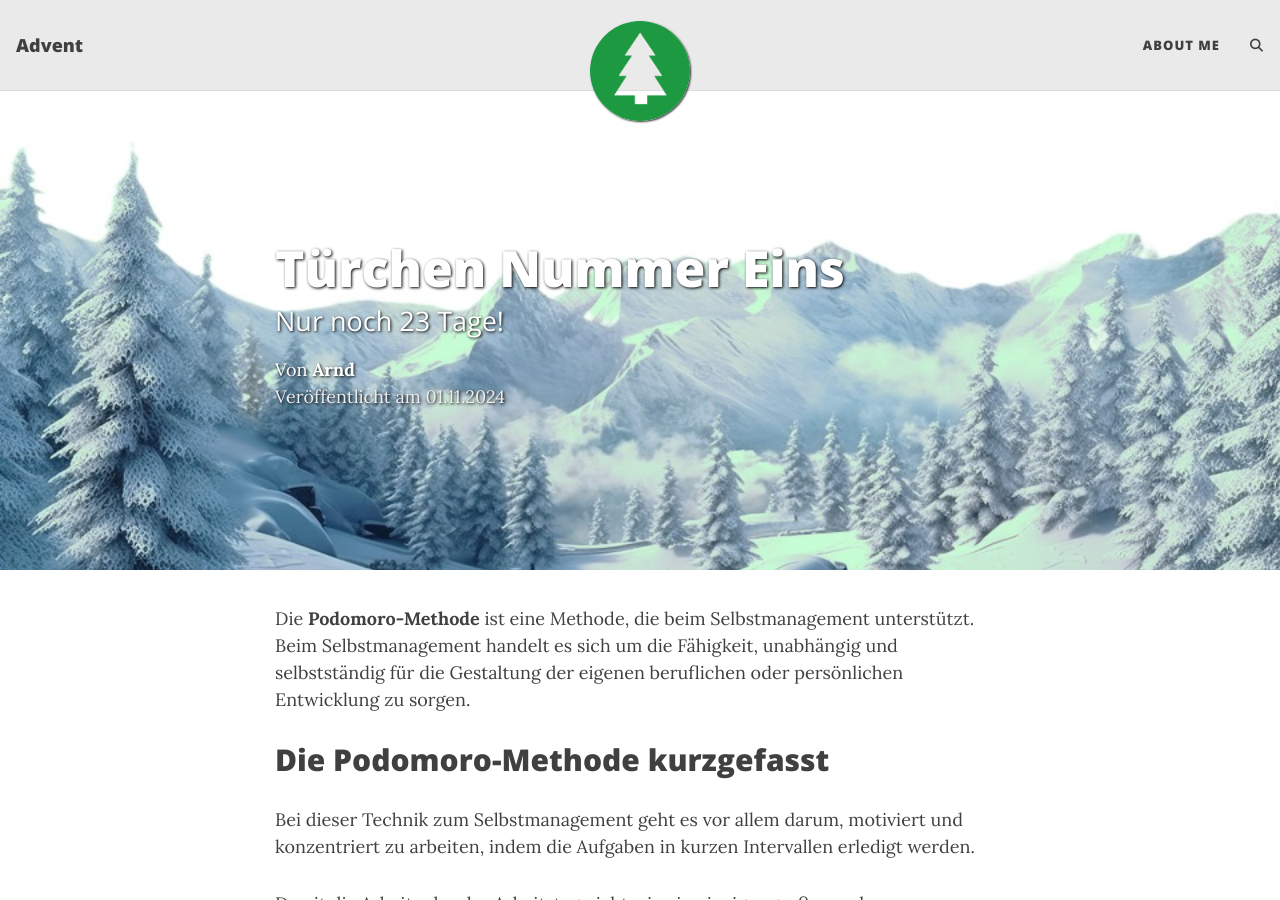
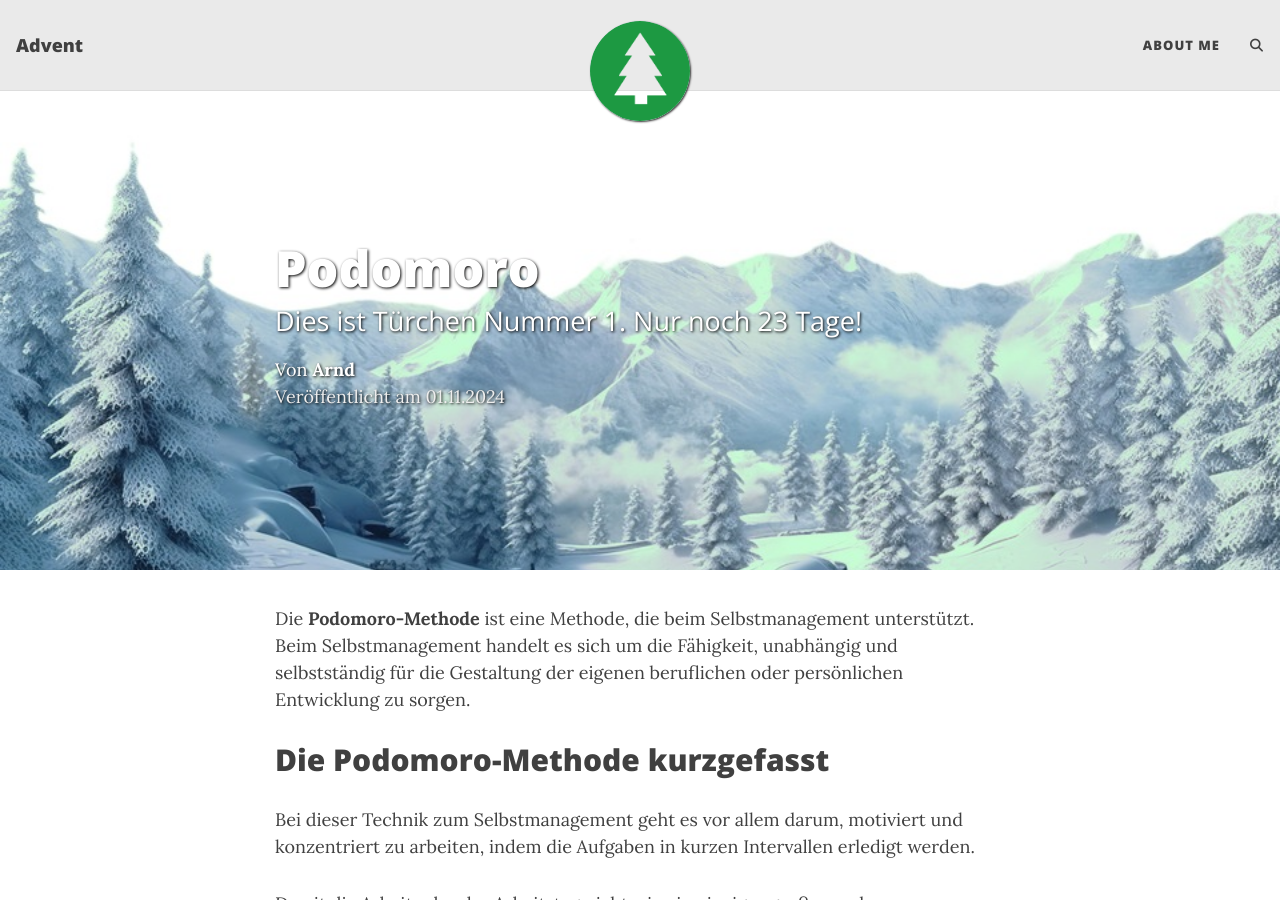
Before and after one commit to taskoj/adhe, a Jekyll site: the page built from _posts/2024-11-01-Tag-01.md, in a window 1280 px wide and 900 px high. Built offline with Jekyll 4.4.1, drawn with Linux system fonts in a browser that asks for light colours; comment, search, counter and statistics services are not loaded.

Commit message:
Contenttest

```diff
--- a/_posts/2024-11-01-Tag-01.md
+++ b/_posts/2024-11-01-Tag-01.md
@@ -1,7 +1,7 @@
 ---
 layout: post
-title: Türchen Nummer Eins
-subtitle: Nur noch 23 Tage!
+title: Podomoro
+subtitle: Dies ist Türchen Nummer 1. Nur noch 23 Tage!
 cover-img: /assets/img/path.jpg
 thumbnail-img: ""
 tags: [Selbstmanagement, Produktivität, Podomoro]
```
